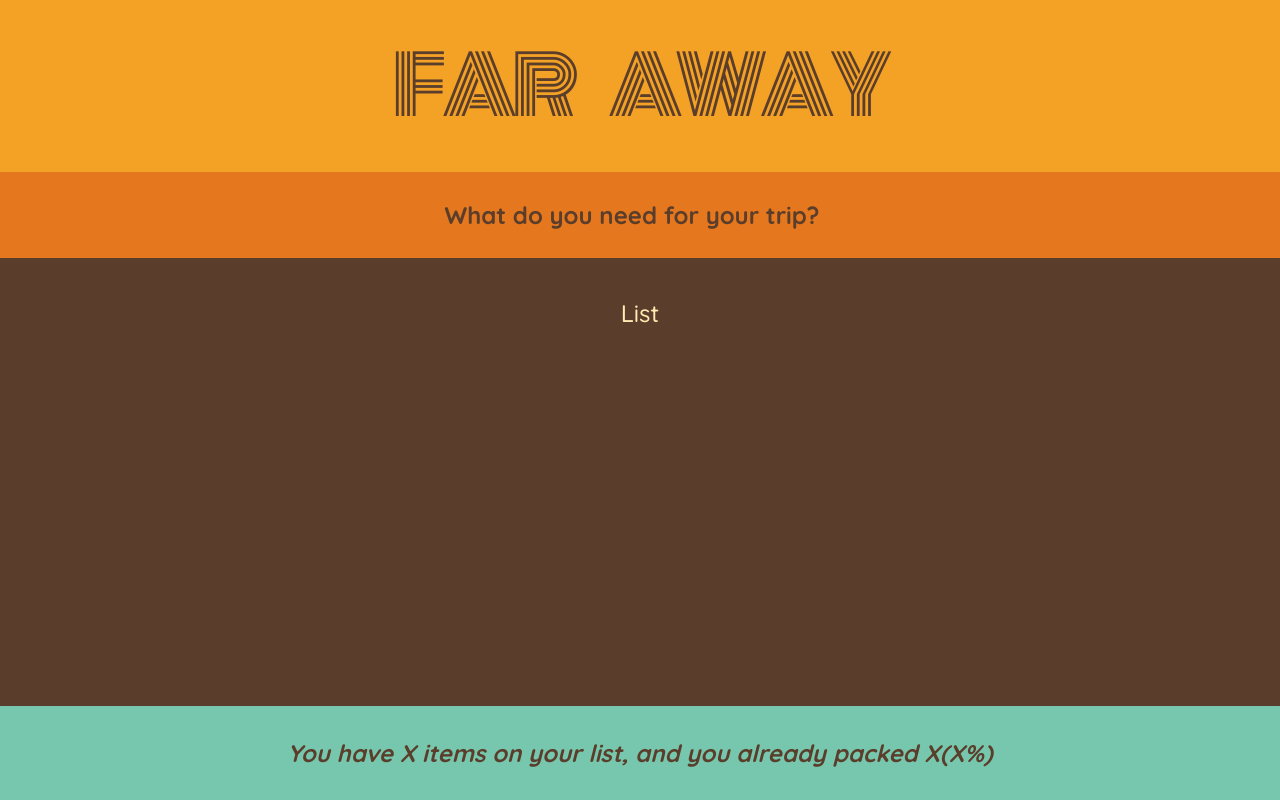
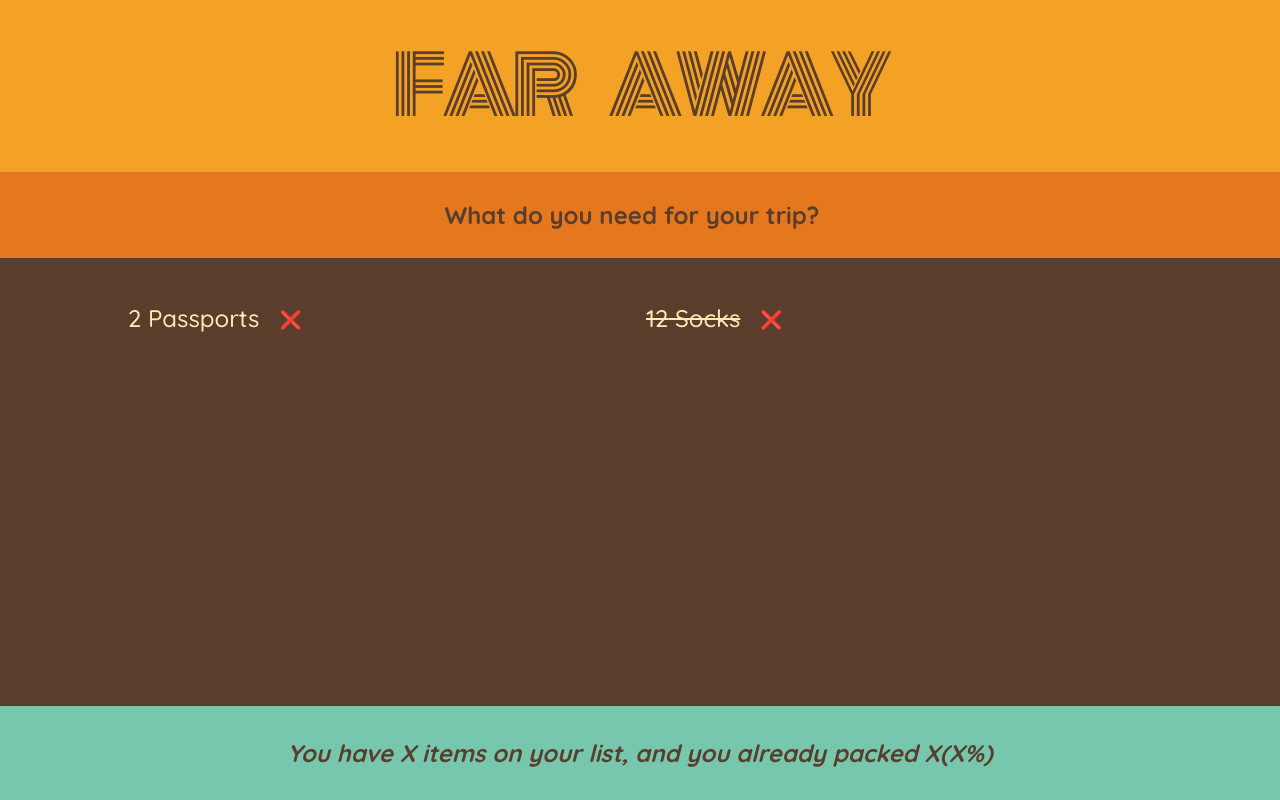
Before and after one commit to katyaisbell/travel-list, a React (Create React App) app: page / in a window 1280 px wide. Built offline with nearby package versions, Linux system fonts and the light colour scheme.

Commit message:
render lists

```diff
--- a/src/App.js
+++ b/src/App.js
@@ -1,6 +1,6 @@
 const initialItems = [
   { id: 1, description: "Passports", quantity: 2, packed: false },
-  { id: 2, description: "Socks", quantity: 12, packed: false },
+  { id: 2, description: "Socks", quantity: 12, packed: true },
 ];
 
 export default function App() {
@@ -25,8 +25,28 @@
   );
 }
 function PackingList() {
-  return <div className="list">List</div>;
+  return (
+    <div className="list">
+      <ul>
+        {initialItems.map((item) => (
+          <Item obj={item} />
+        ))}
+      </ul>
+    </div>
+  );
 }
+
+function Item({ obj }) {
+  return (
+    <li>
+      <span style={obj.packed ? { textDecoration: "line-through" } : {}}>
+        {obj.quantity} {obj.description}
+      </span>
+      <button>❌</button>
+    </li>
+  );
+}
+
 function Stats() {
   return (
     <footer className="stats">
```
